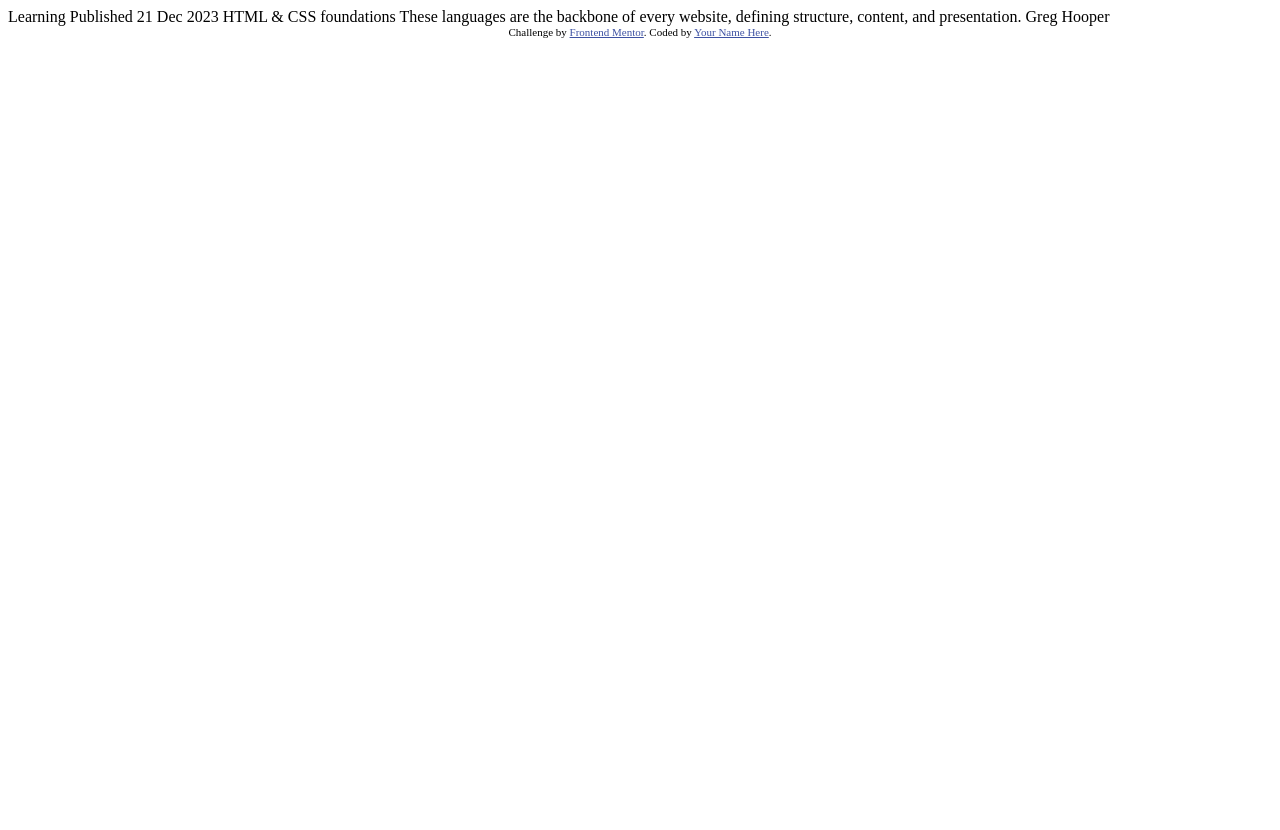
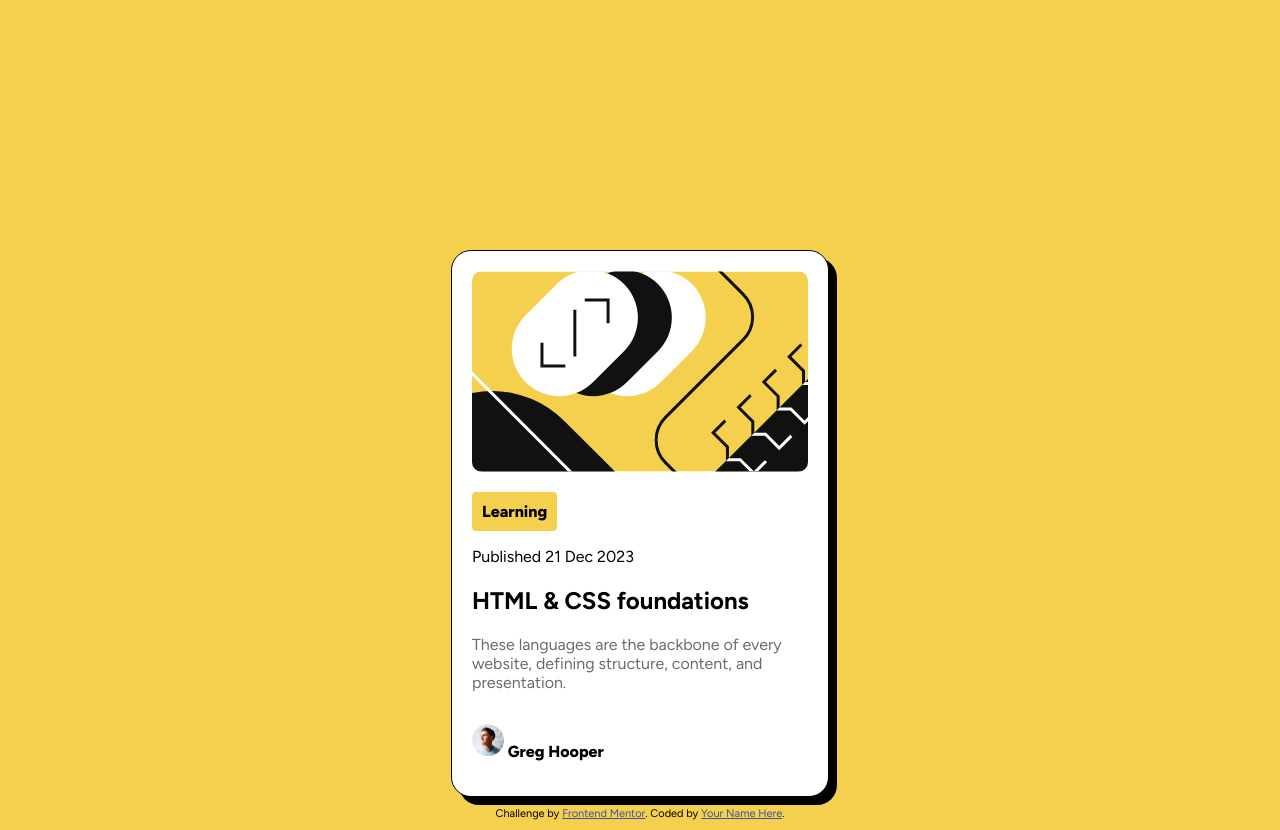
Before and after one commit to bubbik4/fm-blog-preview-card, a plain HTML site: page blog-preview-card-main/index.html in a window 1280 px wide. Before the commit the page ends 800 px from the top, so only its background shows below. Drawn offline with Linux system fonts and the light colour scheme.

Commit message:
Update style and sites layout

```diff
--- /dev/null
+++ b/blog-preview-card-main/design/style.css
@@ -0,0 +1,58 @@
+
+.attribution {
+    font-size: 11px; text-align: center;
+    margin: 10px;
+
+}
+
+.attribution a {
+    color: hsl(228, 45%, 44%);
+}
+
+body {
+    background-color: hsl(47, 88%, 63%);
+    margin: 0;
+    font-family: "Figtree";
+}
+
+main {
+    background-color: white;
+    width: fit-content;
+    padding: 20px;
+    border-radius: 20px;
+    margin: auto;
+    margin-top: 250px;
+    border: 1px solid black;
+    box-shadow: black 8px 8px;
+}
+
+img {
+    border-radius: 10px;
+}
+
+.card img {
+    border-radius: 10px;
+    width: 32px;
+}
+
+.card p {
+    font-weight: 800;
+    display:inline-block;
+
+}
+
+.status-box {
+    background-color: hsl(47, 88%, 63%);
+    width: fit-content;
+    padding: 10px;
+    border-radius: 4px;
+    font-weight: 800;
+}
+
+.description {
+    color: hsl(0, 0%, 42%);
+}
+
+p {
+    font-size: 16px;
+}
--- a/blog-preview-card-main/index.html
+++ b/blog-preview-card-main/index.html
@@ -5,30 +5,36 @@
   <meta name="viewport" content="width=device-width, initial-scale=1.0"> <!-- displays site properly based on user's device -->
 
   <link rel="icon" type="image/png" sizes="32x32" href="./assets/images/favicon-32x32.png">
+  <link rel="stylesheet" type="text/css" href="design\style.css">
+
+  <link rel="preconnect" href="https://fonts.googleapis.com">
+  <link rel="preconnect" href="https://fonts.gstatic.com" crossorigin>
+  <link href="https://fonts.googleapis.com/css2?family=Figtree:ital,wght@0,300..900;1,300..900&family=Outfit:wght@100..900&display=swap" rel="stylesheet">
 
   <title>Frontend Mentor | Blog preview card</title>
 
   <!-- Feel free to remove these styles or customise in your own stylesheet 👍 -->
-  <style>
-    .attribution { font-size: 11px; text-align: center; }
-    .attribution a { color: hsl(228, 45%, 44%); }
-  </style>
+
 </head>
 <body>
+<main>
+  <header>
+    <img src="assets/images/illustration-article.svg" alt="article illustration" />
 
-  Learning
+    <p class="status-box">Learning</p>
 
-  Published 21 Dec 2023
+    <p>Published 21 Dec 2023</p>
+  </header>
+  <h2>HTML & CSS foundations</h2>
 
-  HTML & CSS foundations
-
-  These languages are the backbone of every website, defining structure, content, and presentation.
-
-  Greg Hooper
-
-  <div class="attribution">
+  <p class="description">These languages are the backbone of every<br>website, defining structure, content, and<br>presentation.</p>
+  <section class="card">
+    <label><p><img src="assets/images/image-avatar.webp" alt="avatar" class="avatar"/> Greg Hooper</p></label>
+  </section>
+</main>
+  <footer class="attribution">
     Challenge by <a href="https://www.frontendmentor.io?ref=challenge" target="_blank">Frontend Mentor</a>.
     Coded by <a href="#">Your Name Here</a>.
-  </div>
+  </footer>
 </body>
 </html>
```
